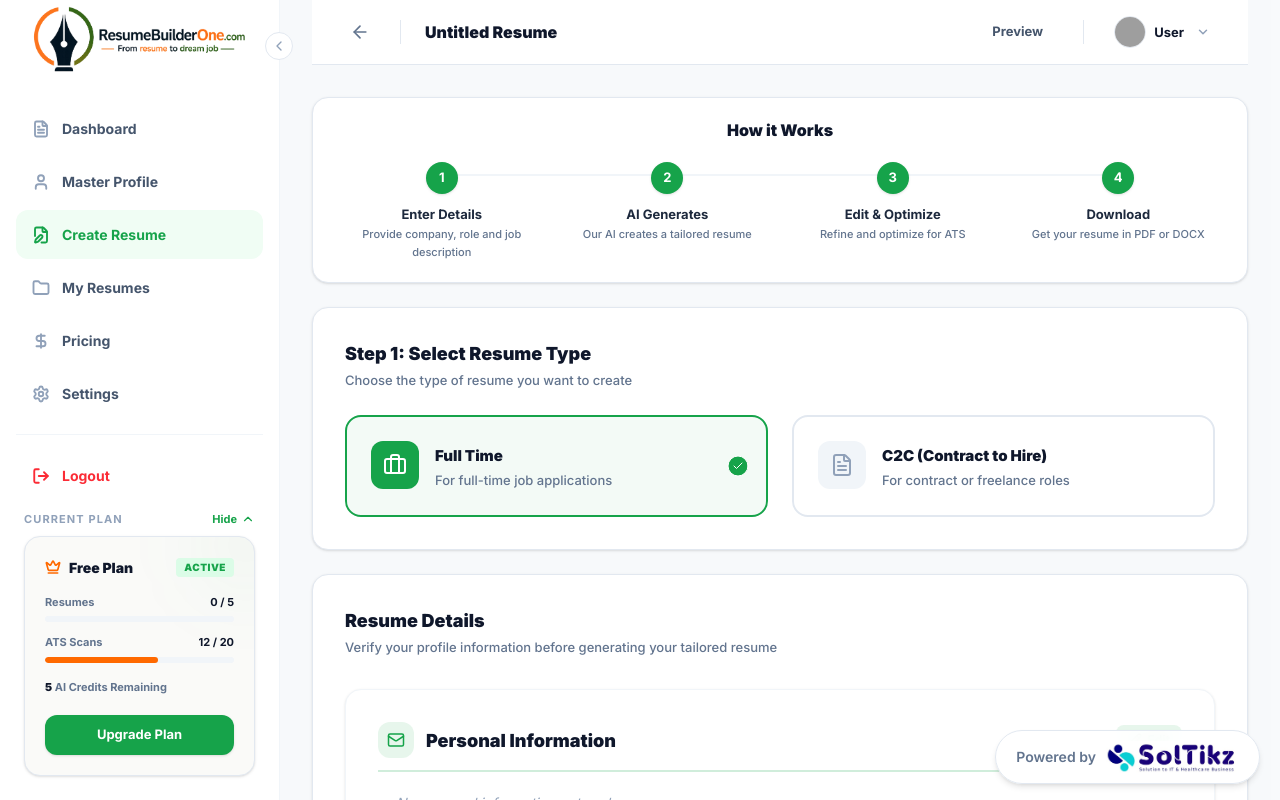
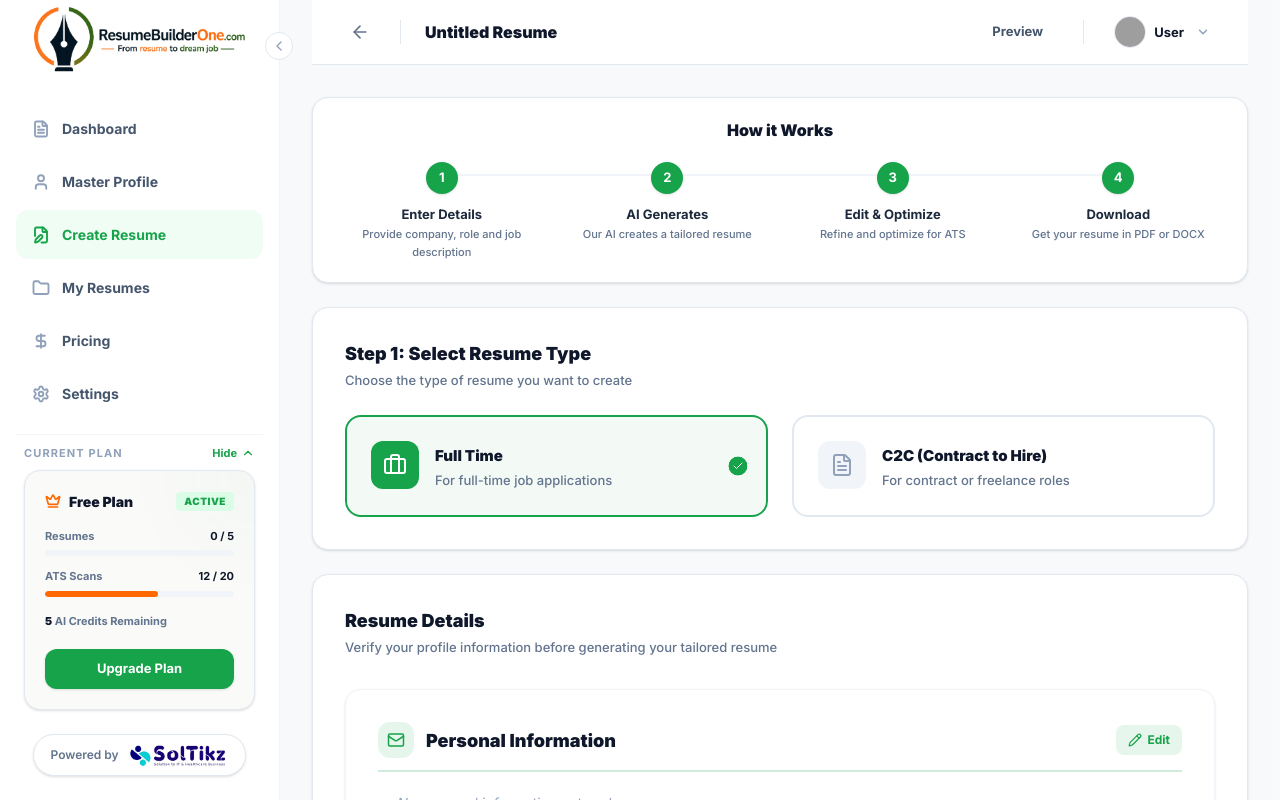
Before and after one commit to infosoltikz-ui/Soltikz, a Next.js app: page /dashboard/create in a window 1280 px wide. Shown: the top 800 px of the page. Built offline with nearby package versions, Linux system fonts and the light colour scheme; no server answers; grey boxes are pictures that could not be loaded.

Commit message:
style: move PoweredBySoltkiz badge from global layout to bottom of dashboard sidebar

```diff
--- a/src/app/layout.tsx
+++ b/src/app/layout.tsx
@@ -3,7 +3,6 @@ import { Inter } from "next/font/google"
 import { Analytics } from '@vercel/analytics/react'
 import { SpeedInsights } from '@vercel/speed-insights/next'
 import { Providers } from "@/components/providers/Providers"
-import { PoweredBySoltkiz } from "@/components/ui/PoweredBySoltkiz"
 import "./globals.css"
 
 const inter = Inter({ subsets: ["latin"] })
@@ -24,7 +23,6 @@ export default function RootLayout({
         <Providers>
           {children}
         </Providers>
-        <PoweredBySoltkiz />
         <Analytics />
         <SpeedInsights />
       </body>
--- a/src/components/dashboard/Sidebar.tsx
+++ b/src/components/dashboard/Sidebar.tsx
@@ -18,6 +18,7 @@ import {
 } from 'lucide-react'
 import { cn } from '@/utils/cn'
 import { Button } from '@/components/ui/Button'
+import { PoweredBySoltkiz } from '@/components/ui/PoweredBySoltkiz'
 
 const NAV_ITEMS = [
   { label: 'Dashboard', href: '/dashboard', icon: FileText },
@@ -243,6 +244,10 @@ export function Sidebar({
               </Link>
             </div>
           )}
+
+          <div className="mt-6 flex justify-center">
+            <PoweredBySoltkiz />
+          </div>
         </div>
       )}
     </aside>
--- a/src/components/ui/PoweredBySoltkiz.tsx
+++ b/src/components/ui/PoweredBySoltkiz.tsx
@@ -1,13 +1,13 @@
-export function PoweredBySoltkiz() {
+export function PoweredBySoltkiz({ className }: { className?: string }) {
   return (
-    <div className="fixed bottom-4 right-5 z-[9999] flex items-center gap-2.5 bg-white/95 backdrop-blur-sm border border-slate-200 rounded-full px-5 py-2.5 shadow-md">
-      <span className="text-[14px] font-semibold text-slate-500 leading-none whitespace-nowrap">
+    <div className={`flex items-center gap-2.5 bg-white border border-slate-200 rounded-full px-4 py-2 shadow-sm ${className || ''}`}>
+      <span className="text-[12px] font-semibold text-slate-500 leading-none whitespace-nowrap">
         Powered by
       </span>
       <img
         src="/Picture1.jpg"
         alt="SolTikz"
-        className="h-8 w-auto object-contain"
+        className="h-6 w-auto object-contain"
       />
     </div>
   )
```
